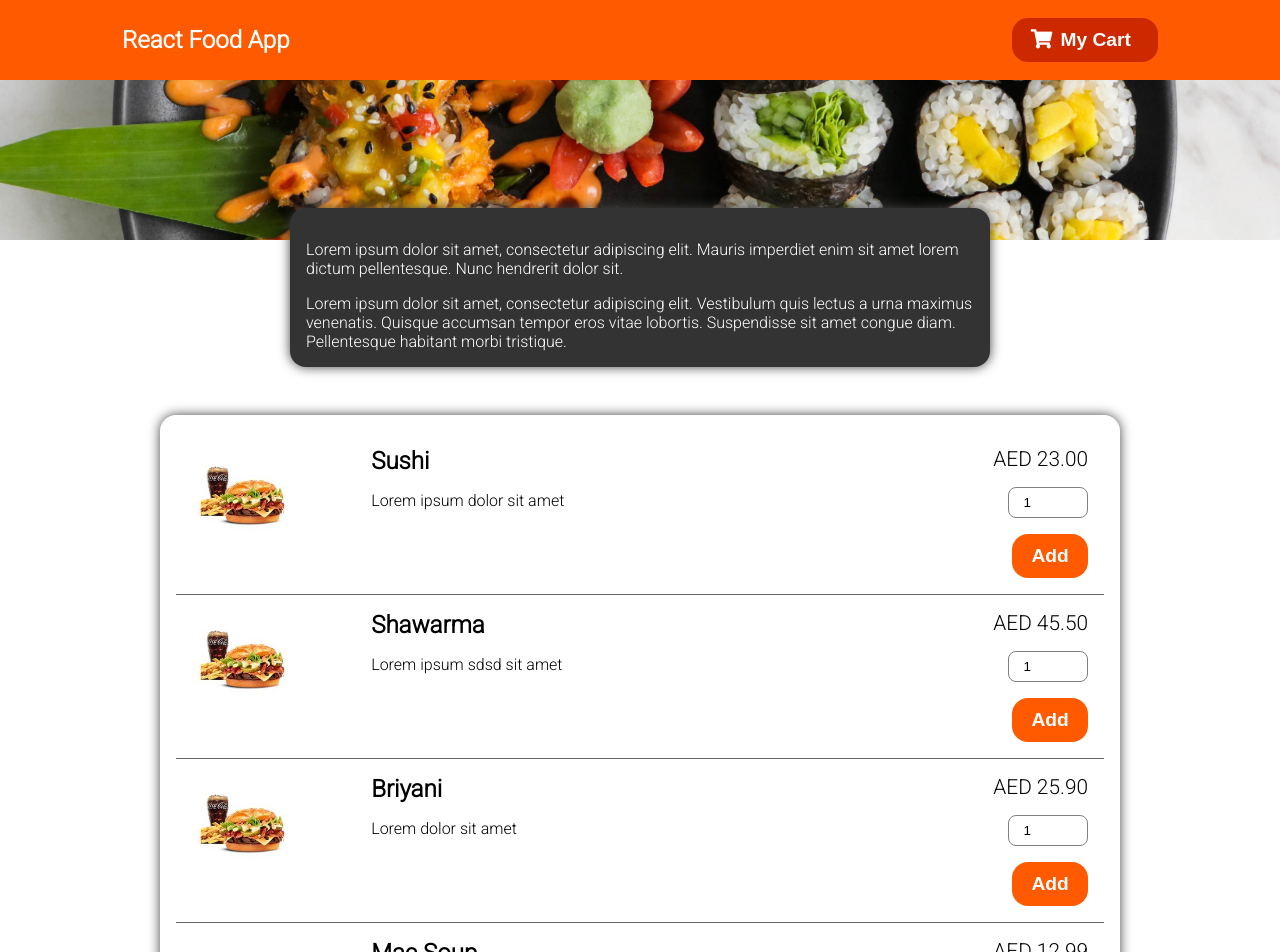
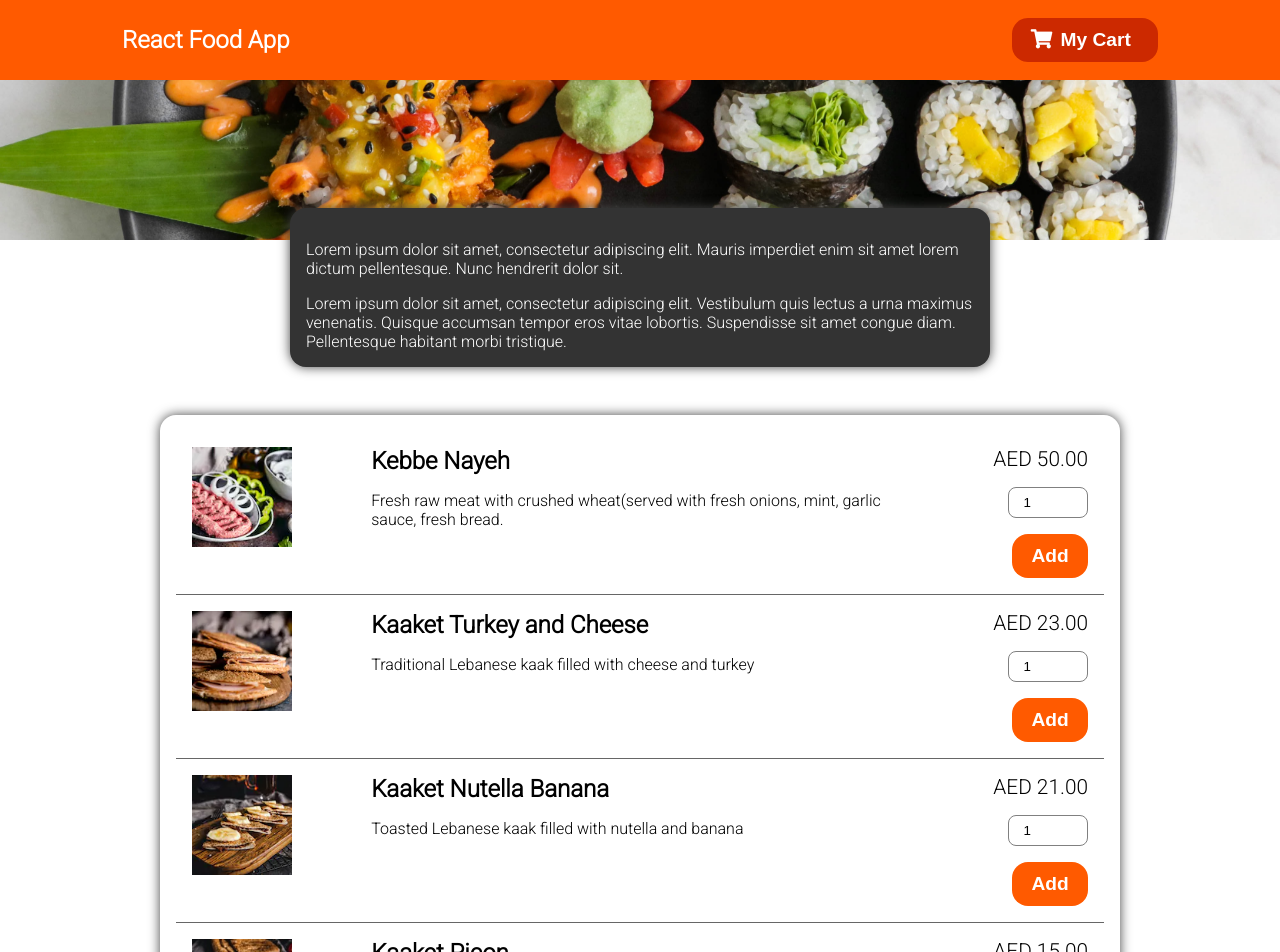
Before and after one commit to Manodevi/food-app, a React (Create React App) app: page / in a window 1280 px wide. Shown: the top 952 px of the page. Built offline with nearby package versions, Linux system fonts and the light colour scheme.

Commit message:
Added some real meal list for better UI

```diff
--- a/src/components/Meals/MealsDummyList.js
+++ b/src/components/Meals/MealsDummyList.js
@@ -2,38 +2,31 @@
 const DUMMY_LIST = [
   {
     id: 'meals_1',
-    name: 'Sushi',
-    description: 'Lorem ipsum dolor sit amet',
-    price: 23,
-    img: '/assets/img/Cheese_Lover_Beef.jpg'
+    name: 'Kebbe Nayeh',
+    description: 'Fresh raw meat with crushed wheat(served with fresh onions, mint, garlic sauce, fresh bread.',
+    price: 50,
+    img: '/assets/img/Kebbe_nayae.webp'
   },
   {
     id: 'meals_2',
-    name: 'Shawarma',
-    description: 'Lorem ipsum sdsd sit amet',
-    price: 45.50,
-    img: '/assets/img/Cheese_Lover_Beef.jpg'
-  },
-  {
-    id: 'meals_4',
-    name: 'Briyani',
-    description: 'Lorem dolor sit amet',
-    price: 25.90,
-    img: '/assets/img/Cheese_Lover_Beef.jpg'
+    name: 'Kaaket Turkey and Cheese',
+    description: "Traditional Lebanese kaak filled with cheese and turkey",
+    price: 23,
+    img: '/assets/img/kaaket_turkey_and_cheese.webp'
   },
   {
     id: 'meals_5',
-    name: 'Mac Soup',
-    description: 'Lorem ipsum dolor sit amet',
-    price: 12.99,
-    img: '/assets/img/Cheese_Lover_Beef.jpg'
+    name: 'Kaaket Nutella Banana',
+    description: 'Toasted Lebanese kaak filled with nutella and banana',
+    price: 21,
+    img: '/assets/img/kaaket_nutella_banana.webp'
   },
   {
     id: 'meals_6',
-    name: 'Veg Roll',
-    description: 'Lorem ipsum dolor sit amet',
-    price: 10,
-    img: '/assets/img/Cheese_Lover_Beef.jpg'
+    name: 'Kaaket Picon',
+    description: 'Toasted Lebanese kaak filled with traditional picon cheese sprinkled with sumac',
+    price: 15,
+    img: '/assets/img/kaaket_picon.jpeg'
   },
 ];
 
```
